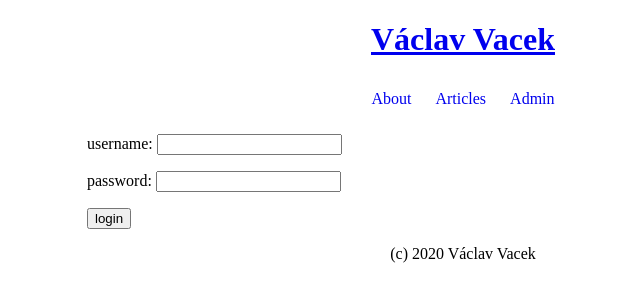
After one commit to vacekv/flask_project, a Flask app: page /login/ in a window 1280 px wide. The commit adds this page. Shown: the top 302 px of the page, without its empty margins (177-817 px from the left). Run offline with Flask 2, Linux system fonts and the light colour scheme.

Commit message:
login form + session management

```diff
--- a/mdblog/app.py
+++ b/mdblog/app.py
@@ -1,8 +1,14 @@
 from flask import Flask
 from flask import render_template
+from flask import request
+from flask import redirect
+from flask import url_for
+from flask import session
+
 from .database import articles
 
 flask_app = Flask(__name__)
+flask_app.secret_key = b'\x8d\xbc*\xcfP\xdd\xf5q\x03q5\x84R\x17^i`\xd62!\xef\xe6\x91\xfa'
 
 @flask_app.route("/")
 def view_welcome_page():
@@ -14,6 +20,8 @@ def view_about():
 
 @flask_app.route("/admin/")
 def view_admin():
+    if "logged" not in session:
+        return redirect(url_for("view_login"))
     return render_template("admin.jinja")
 
 @flask_app.route("/articles/")
@@ -26,3 +34,23 @@ def view_article(art_id):
     if article:
         return render_template("article.jinja", article=article)
     return render_template("article_not_found.jinja", art_id=art_id)
+
+@flask_app.route("/login/", methods=["GET"])
+def view_login():
+    return render_template("login.jinja")
+
+@flask_app.route("/login/", methods=["POST"])
+def login_user():
+    username = request.form["username"]
+    password = request.form["password"]
+    if username == "admin" and password == "admin":
+        session["logged"] = True
+        return redirect(url_for("view_admin"))
+
+    else:
+        return redirect(url_for("view_login"))
+
+@flask_app.route("/logout/", methods=["POST"])
+def logout_user():
+    session.pop("logged")
+    return redirect(url_for("view_welcome_page"))
--- a/mdblog/static/css/main.css
+++ b/mdblog/static/css/main.css
@@ -6,18 +6,25 @@ header {
 }
 .nav {
     padding: 0;
-        list-style: name;
-        overflow: hidden;
-        text-align: center;
+    list-style: name;
+    overflow: hidden;
+    text-align: center;
 }
 .nav li {
     display: inline;
 }
+
 .nav a {
     display: inline-block;
     padding: 10px;
     text-decoration: none;
 }
+
+.nav form {
+    display: inline-block;
+    padding: 10px;
+}
+
 footer {
     text-align: center;
 }
--- a/mdblog/templates/_nav.jinja
+++ b/mdblog/templates/_nav.jinja
@@ -3,5 +3,12 @@
         <li> <a href="{{url_for("view_about")}}">About</a> </li>
         <li> <a href="{{url_for("view_articles")}}">Articles</a> </li>
         <li> <a href="{{url_for("view_admin")}}">Admin</a> </li>
+        {% if "logged" in session %}
+            <li>
+                <form action="{{ url_for("logout_user") }}" method="post">
+                    <input type="submit" value="logout">
+                </form>
+            </li>
+        {% endif %}
     </ul>
 </nav>
--- /dev/null
+++ b/mdblog/templates/login.jinja
@@ -0,0 +1,19 @@
+{% extends "_main.jinja" %}
+
+{% block title %} Login {% endblock %}
+
+{% block main %}
+<form action="{{ url_for("login_user") }}" method="post" >
+    <p>
+        <label> username: </label>
+        <input type="text" name="username">
+    </p>
+    <p>
+        <label> password: </label>
+        <input type="password" name="password">
+    </p>
+    <input type="submit" value="login">
+</form>
+
+
+{% endblock %}
```
